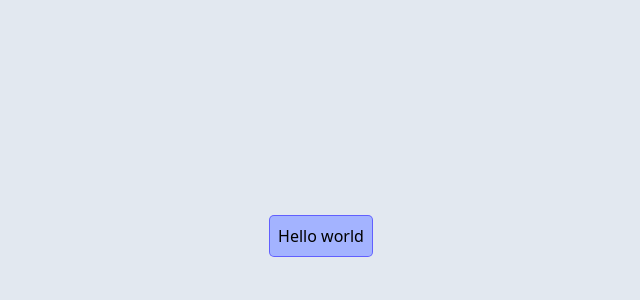
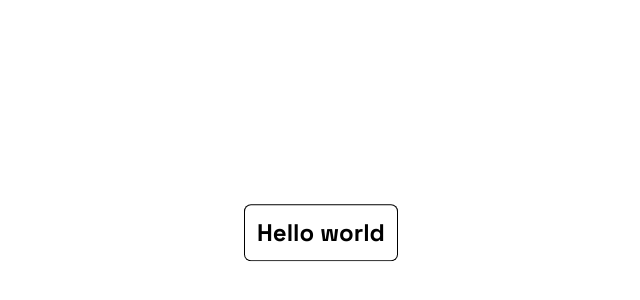
Before and after one commit to isaacnovaes/connect-four-game, a React (Vite) app: page / in a window 1280 px wide. Shown: the part 154-454 px from the top of the page, without its empty margins (319-959 px from the left). Built offline with nearby package versions, Linux system fonts and the light colour scheme.

Commit message:
Prepare design system

```diff
--- a/src/index.css
+++ b/src/index.css
@@ -1,4 +1,50 @@
 @import 'tailwindcss';
+
+@font-face {
+    font-family: 'SpaceGrotesk';
+    src: url('./assets//fonts/SpaceGrotesk-VariableFont_wght.ttf');
+    font-weight: 100 1000;
+}
+
+@theme {
+    --color-*: initial;
+    --color-white: #fff;
+    --color-black: #000;
+    --color-pink: #fd6687;
+    --color-yellow: #ffce67;
+    --color-purple-dark: #5c2dd5;
+    --color-purple-light: #7945ff;
+
+    --font-*: initial;
+    --font-space-grotesk: 'SpaceGrotesk', ui-sans-serif, system-ui, sans-serif;
+
+    --text-*: initial;
+    --text-xs: 16px;
+    --text-xs--line-height: 21px;
+    --text-s: 20px;
+    --text-s--line-height: 26px;
+    --text-m: 24px;
+    --text-m--line-height: 31px;
+    --text-l: 56px;
+    --text-l--line-height: 71px;
+
+    --font-weight-*: initial;
+    --font-weight-bold: 700;
+
+    --breakpoint-*: initial;
+    --breakpoint-tablet: 768px;
+    --breakpoint-desktop: 1440px;
+
+    --shadow-box: 0px 5px 0px #000;
+}
+
+:root {
+    font-family: var(--font-space-grotesk);
+    font-size: var(--text-m);
+    line-height: var(--text-m--line-height);
+    font-weight: var(--font-weight-bold);
+    color: var(--color-black);
+}
 
 [popover]:popover-open {
     opacity: 1;
```
